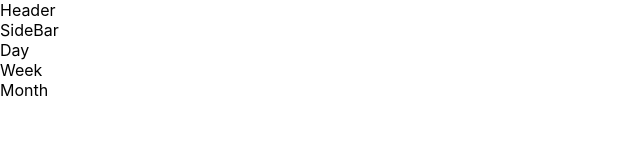
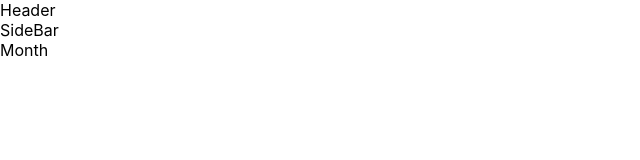
Before and after one commit to irembuz/react-task-planner, a React (Create React App) app: page /month in a window 1280 px wide. Shown: the top 160 px of the page, without its empty margins (0-640 px from the left). Built offline with nearby package versions, Linux system fonts and the light colour scheme.

Commit message:
day, week and month routings are added

```diff
--- a/src/App.tsx
+++ b/src/App.tsx
@@ -6,15 +6,13 @@ import HomeScreen from "./screens/HomeScreen";
 
 const App = () => {
   return (
-    <React.Fragment>
+    <div>
+      <Header />
       <div>
-        <Header />
-        <div>
-          <SideBar />
-          <HomeScreen />
-        </div>
+        <SideBar />
+        <HomeScreen />
       </div>
-    </React.Fragment>
+    </div>
   );
 };
 
--- a/src/screens/HomeScreen.js
+++ b/src/screens/HomeScreen.js
@@ -1,15 +1,18 @@
 import React from "react";
+import { BrowserRouter, Routes, Route } from "react-router-dom";
 import Day from "../components/Day";
 import Week from "../components/Week";
 import Month from "../components/Month";
 
 const HomeScreen = () => {
   return (
-    <div>
-      <Day />
-      <Week />
-      <Month />
-    </div>
+    <BrowserRouter>
+      <Routes>
+        <Route path="/" element={<Day />}  />
+        <Route path="week" element={<Week />}  />
+        <Route path="month" element={<Month />}  />
+      </Routes>
+    </BrowserRouter>
   );
 };
 
```
